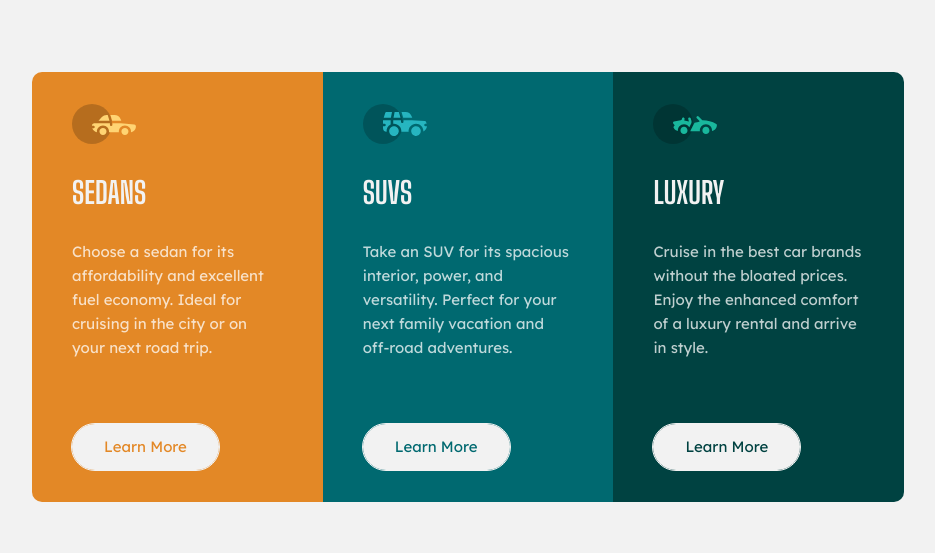
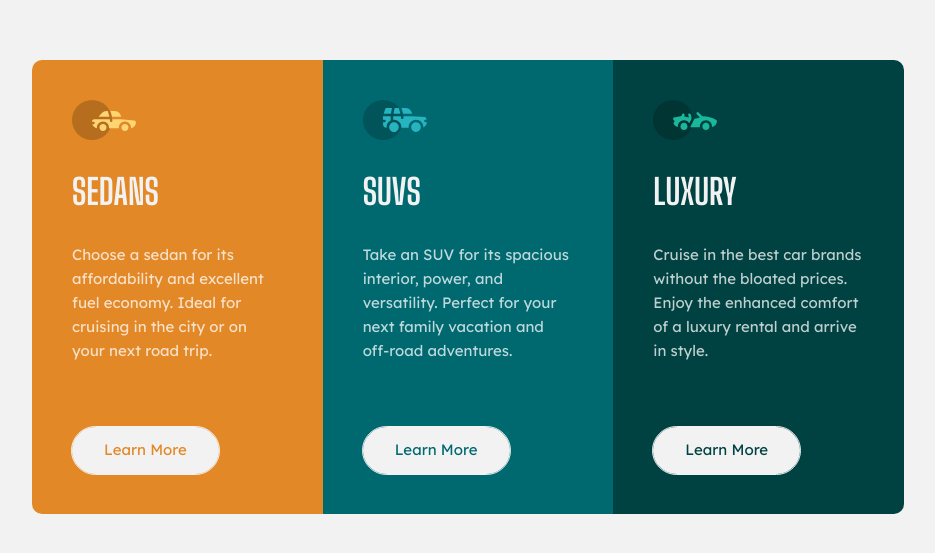
Before and after one commit to dostonnabotov/3-column-preview-card-component-main, a plain HTML site: page index.html in a window 1280 px wide. Shown: the part 113-666 px from the top of the page, without its empty margins (172-1107 px from the left). Drawn offline with Linux system fonts and the light colour scheme.

Commit message:
bug fixes

```diff
--- a/index.html
+++ b/index.html
@@ -3,42 +3,47 @@
 <head>
   <meta charset="UTF-8">
   <meta name="viewport" content="width=device-width, initial-scale=1.0">
-  <!-- displays site properly based on user's device -->
 
   <link rel="icon" type="image/png" sizes="32x32" href="./images/favicon-32x32.png">
+
+  <!-- Google fonts -->
+  <link rel="preconnect" href="https://fonts.googleapis.com">
+  <link rel="preconnect" href="https://fonts.gstatic.com" crossorigin>
+  <link href="https://fonts.googleapis.com/css2?family=Big+Shoulders+Display:wght@700&family=Lexend+Deca&display=swap" rel="stylesheet">
+
+  <!-- custom css -->
   <link rel="stylesheet" href="./style.css">
-
   <title>Frontend Mentor | 3-column preview card component</title>
 </head>
 <body>
 
-  <main class="cards [ container grid ]">
+  <main class="[ cards ] [ container grid ]">
 
     <!-- card 1 -->
     <div class="[ card card--1 ] [ grid flow ]">
       <img src="./images/icon-sedans.svg" alt="sedans icon">
-      <h1 class="card__title">Sedans</h1>
+      <h2 class="card__title">Sedans</h2>
       <p class="card__content">Choose a sedan for its affordability and excellent fuel economy.
         Ideal for cruising in the city or on your next road trip.</p>
-      <a href="#" class="card__link">Learn More</a>
+      <a href="/" class="card__link">Learn More</a>
     </div>
 
     <!-- card 2 -->
     <div class="[ card card--2 ] [ grid flow ]">
       <img src="./images/icon-suvs.svg" alt="SUVs icon">
-      <h1 class="card__title">SUVs</h1>
+      <h2 class="card__title">SUVs</h2>
       <p class="card__content">Take an SUV for its spacious interior, power, and versatility.
         Perfect for your next family vacation and off-road adventures.</p>
-      <a href="#" class="card__link">Learn More</a>
+      <a href="/" class="card__link">Learn More</a>
     </div>
 
     <!-- card 3 -->
     <div class="[ card card--3 ] [ grid flow ]">
       <img src="./images/icon-luxury.svg" alt="luxury icon">
-      <h1 class="card__title">Luxury</h1>
+      <h2 class="card__title">Luxury</h2>
       <p class="card__content">Cruise in the best car brands without the bloated prices.
         Enjoy the enhanced comfort of a luxury rental and arrive in style.</p>
-      <a href="#" class="card__link">Learn More</a>
+      <a href="/" class="card__link">Learn More</a>
     </div>
 
   </main>
--- a/style.css
+++ b/style.css
@@ -1,16 +1,3 @@
-/**
-    Layout
- 1. Google Fonts
- 2. Root
- 3. Reset
- 4. Utilities
- 5. Main
-
-*/
-
-/* Google Fonts - (400, 700) */
-@import url('https://fonts.googleapis.com/css2?family=Big+Shoulders+Display:wght@700&family=Lexend+Deca&display=swap');
-
 /***************
     Root
 ****************/
@@ -19,15 +6,13 @@
     --clr-primary-800: hsl(179, 100%, 13%);
     --clr-secondary: hsl(31, 77%, 52%);
 
-    --card-1: var(--clr-secondary);
-    --card-2: var(--clr-primary-600);
-    --card-3: var(--clr-primary-800);
+    --neutral-100: hsl(0, 0%, 95%);
+    --neutral-200: hsla(0, 0%, 100%, 0.75);
 
-    --clr-neutral-200: hsla(0, 0%, 100%, 0.75);
-    --clr-neutral-300: hsl(0, 0%, 95%);
+    --ff-primary: 'Lexend Deca', sans-serif;
+    --ff-accent: 'Big Shoulders Display', cursive;
 
-    --ff-body: 'Lexend Deca', sans-serif;
-    --ff-heading: 'Big Shoulders Display', cursive;
+    --fs-700: 2.2rem;
     --fs-400: 0.9375rem; /* 15px */
 
     --fw-400: 400;
@@ -43,15 +28,10 @@
     box-sizing: border-box;
 }
 
-html,
-body {
+body,
+h1, h2, h3,
+p {
     margin: 0;
-    padding: 0;
-}
-
-body {
-    min-height: 100vh;
-    line-height: 1.6;
 }
 
 img {
@@ -59,16 +39,40 @@ img {
     display: block;
 }
 
-h1, p {
-    margin: 0;
+/***************
+    Global
+****************/
+body {
+    min-height: 100vh;
+
+    display: grid;
+    place-items: center;
+
+    font-family: var(--ff-primary);
+    font-size: var(--fs-400);
+    font-weight: var(--fw-400);
+    line-height: 1.6;
+
+    background-color: var(--neutral-100);
+    color: var(--neutral-200);
+}
+
+h1,
+h2,
+h3 {
+    line-height: 1.1;
 }
 
 /***************
-    Utilities
+    Composition
 ****************/
 .container {
     width: min(100% - 2rem, 54.5rem);
     margin-inline: auto;
+}
+
+.flow > *:where(:not(:first-child)) {
+    margin-top: var(--flow-spacer, 1rem);
 }
 
 .flex {
@@ -81,101 +85,82 @@ h1, p {
     gap: var(--gap, 1rem);
 }
 
-.flow > *:where(:not(:first-child)) {
-    margin-top: var(--flow-space, 1.5rem);
-}
-
 /***************
-    Main
+    Block
 ****************/
-body {
-    display: grid;
-    place-items: center;
-
-    font-family: var(--ff-body);
-    font-size: var(--fs-400);
-    font-weight: var(--fw-400);
-
-    background-color: var(--clr-neutral-300);
-}
-
-/* cards */
 .cards {
     --gap: 0;
     margin-block: 2rem;
 }
 
 .card {
-    width: min(100%, 18.16rem); /* 54.5 / 3 = 18.16rem */
+    --flow-spacer: 2rem;
+    width: min(100%, 19rem);
     margin-inline: auto;
 
-    padding: 2rem 2.5rem;
+    padding: 2.5rem;
 }
 
 .card--1 {
-    color: var(--card-1);
-    background-color: var(--card-1);
-
+    background-color: var(--clr-secondary);
+    color: var(--clr-secondary);
     border-radius: 10px 10px 0 0;
 }
 
 .card--2 {
-    color: var(--card-2);
-    background-color: var(--card-2);
+    background-color: var(--clr-primary-600);
+    color: var(--clr-primary-600);
 }
 
 .card--3 {
-    color: var(--card-3);
-    background-color: var(--card-3);
-
+    background-color: var(--clr-primary-800);
+    color: var(--clr-primary-800);
     border-radius: 0 0 10px 10px;
 }
 
-/* 700px */
-@media only screen and (min-width: 50rem) {
-    .cards {
-        grid-template-columns: repeat(3, 1fr);
-    }
-
-    .card--1 {
-        border-radius: 10px 0 0 10px;
-    }
-
-    .card--3 {
-        border-radius: 0 10px 10px 0;
-    }
-}
-
 .card__title {
-    font-family: var(--ff-heading);
+    font-family: var(--ff-accent);
+    font-size: var(--fs-700);
     font-weight: var(--fw-700);
     text-transform: uppercase;
 
-    color: var(--clr-neutral-300);
+    color: var(--neutral-100);
 }
 
 .card__content {
-    color: var(--clr-neutral-200);
-    margin-bottom: 2.5rem;
+    color: var(--neutral-200);
 }
 
 .card__link {
     display: inline-block;
-    max-width: fit-content;
+    width: fit-content;
 
     text-align: center;
     text-decoration: none;
 
     padding: .7rem 2rem;
 
-    background-color: var(--clr-neutral-300);
+    background-color: var(--neutral-100);
     color: inherit;
 
-    outline: 1px solid var(--clr-neutral-300);
+    outline: 1px solid var(--neutral-100);
     border-radius: 30px;
 }
 
-.card__link:hover {
+.card__link:hover,
+.card__link:focus {
     background-color: transparent;
-    color: var(--clr-neutral-300);
+    color: var(--neutral-100);
 }
+
+/* 700px */
+@media only screen and (min-width: 50em) {
+    .cards {
+        grid-template-columns: repeat(3, 1fr);
+    }
+
+    .card--1 { border-radius: 10px 0 0 10px; }
+    .card--3 { border-radius: 0 10px 10px 0; }
+
+    .card__content { margin-bottom: 2rem; }
+}
```
Also changed, not shown: images/screenshot.png (added), 1 other file.
